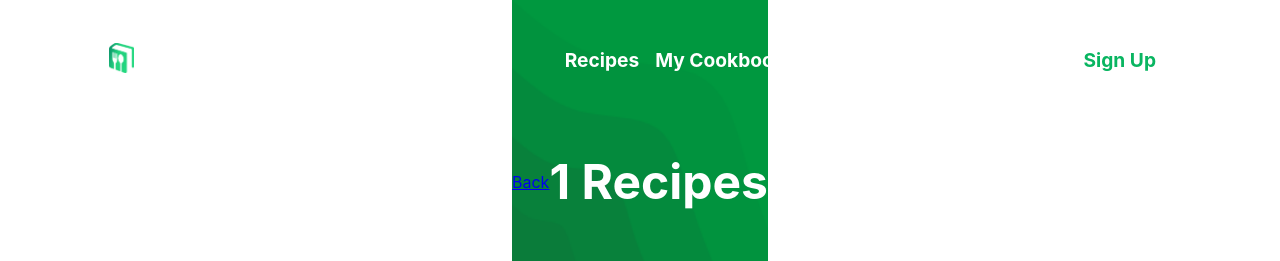
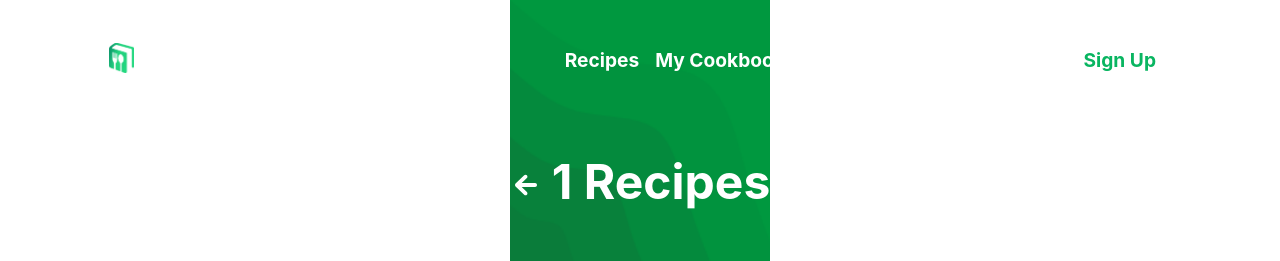
Before and after one commit to katymolloy/recipe-scout, a React (Create React App) app: page /search/1 in a window 1280 px wide. Shown: the top 261 px of the page. Built offline with nearby package versions, Linux system fonts and the light colour scheme; no server answers.

Commit message:
Calory Modification

```diff
--- a/src/Pages/RecipePage/index.jsx
+++ b/src/Pages/RecipePage/index.jsx
@@ -35,6 +35,9 @@ export default function RecipePage({ isLoggedIn, changeLogin, addApiCall }) {
 
     /* Calories */
     const [cals, setCals] = useState('')
+
+    /* Appropriate Icons */
+    const labelIcons = [];
 
     const doughnutChartRef = useRef(null);
 
@@ -188,7 +191,7 @@ export default function RecipePage({ isLoggedIn, changeLogin, addApiCall }) {
                                     <div className="chart">
                                         <canvas ref={doughnutChartRef}></canvas>
                                     </div>
-                                    <div className='calory-section'><FaFire />{cals} cals</div>
+                                    <div className='calory-section'><FaFire />{cals / recipe.yield} cals</div>
                                 </div>
 
                                 {/* <div>
--- a/src/Pages/RecipeResults/index.js
+++ b/src/Pages/RecipeResults/index.js
@@ -51,7 +51,7 @@ export default function RecipeResult({ isLoggedIn, currentUser, changeLogin, add
             <Header isLoggedIn={isLoggedIn} changeLogin={changeLogin} />
             <div className="recipeResultContainer">
                 <div className="itemHero">
-                    <Link to={'/'}>Back</Link>
+                    <Link to={'/'}><IoMdArrowRoundBack /></Link>
                     <h1>{searchItem} Recipes</h1>
                 </div>
                 <div className="cardContainer">
--- a/src/Pages/RecipeResults/recipeResults.scss
+++ b/src/Pages/RecipeResults/recipeResults.scss
@@ -18,7 +18,16 @@
         align-items: center;
         justify-content: center;
 
+        svg {
+
+            padding-top: 10px;
+            margin: 0;
+            font-size: 2rem;
+            color: #fff;
+        }
+
         h1 {
+            margin-left: 10px;
             color: #fff;
             text-transform: capitalize;
             font-size: 3rem;
```
